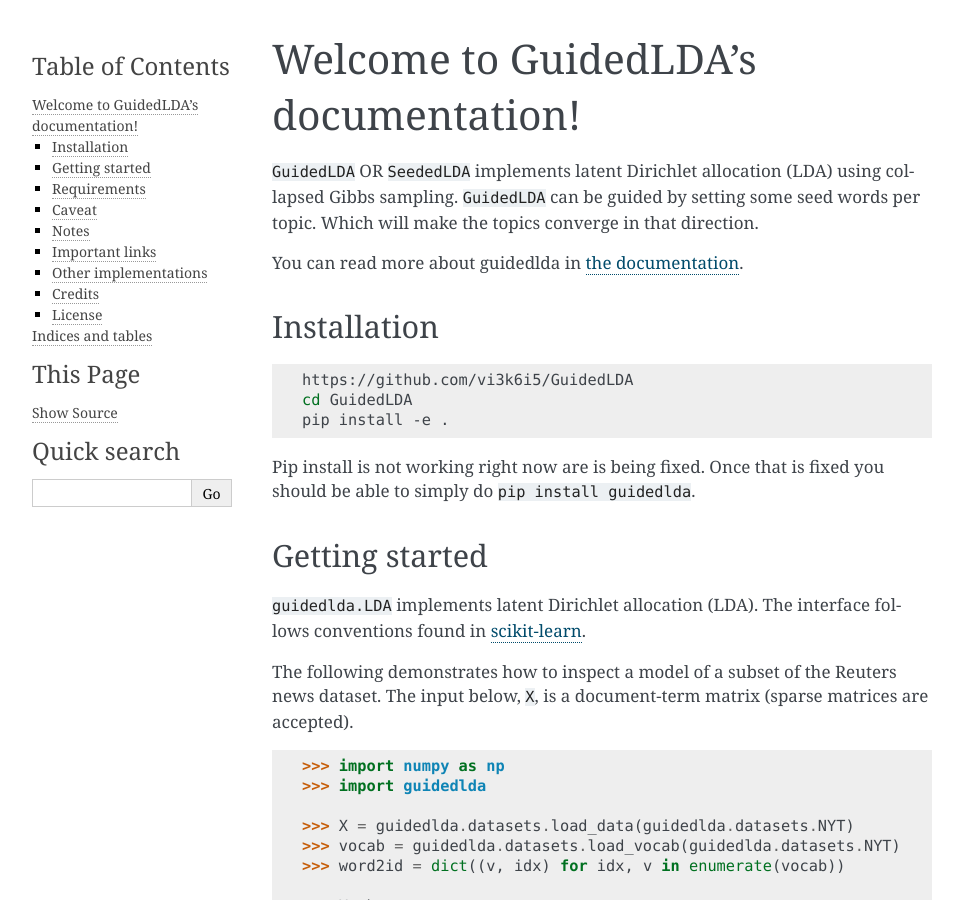
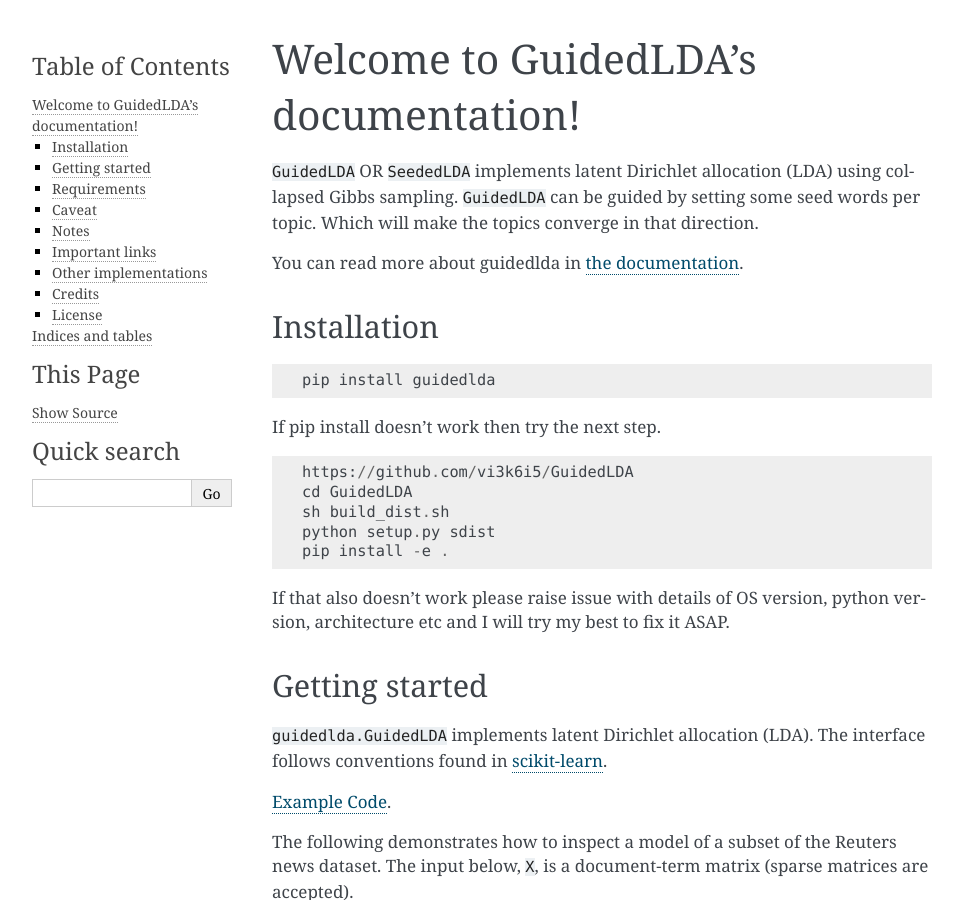
Before and after one commit to vi3k6i5/GuidedLDA, a Sphinx documentation site: the page built from docs/index.rst, in a window 1280 px wide and 900 px high. Shown: the whole window, without its empty margins (148-1111 px from the left). Built offline with Sphinx 7.4.7, drawn with Linux system fonts in a browser that asks for light colours; some of the changed text lies outside the part shown.

Commit message:
corrected documentation

```diff
--- a/docs/index.rst
+++ b/docs/index.rst
@@ -10,6 +10,7 @@
    :maxdepth: 2
    :caption: Contents:
 
+
 ``GuidedLDA`` OR ``SeededLDA`` implements latent Dirichlet allocation (LDA) using collapsed Gibbs sampling. ``GuidedLDA`` can be guided by setting some seed words per topic. Which will make the topics converge in that direction.
 
 You can read more about guidedlda in `the documentation <https://guidedlda.readthedocs.io>`_.
@@ -17,21 +18,30 @@
 Installation
 ------------
 
-.. code-block:: bash
+::
+
+    pip install guidedlda
+
+If pip install doesn't work then try the next step.
+
+::
 
     https://github.com/vi3k6i5/GuidedLDA
     cd GuidedLDA
+    sh build_dist.sh
+    python setup.py sdist
     pip install -e .
 
-
-
-Pip install is not working right now are is being fixed. Once that is fixed you should be able to simply do ``pip install guidedlda``.
+If that also doesn't work please raise issue with details of OS version, python version, architecture etc and I will try my best to fix it ASAP.
 
 Getting started
 ---------------
 
-``guidedlda.LDA`` implements latent Dirichlet allocation (LDA). The interface follows
+``guidedlda.GuidedLDA`` implements latent Dirichlet allocation (LDA). The interface follows
 conventions found in scikit-learn_.
+
+`Example Code <https://github.com/vi3k6i5/GuidedLDA/blob/master/examples/example_seeded_lda.py>`_.
+
 
 The following demonstrates how to inspect a model of a subset of the Reuters
 news dataset. The input below, ``X``, is a document-term matrix (sparse matrices
@@ -190,9 +200,9 @@
 
 Credits
 -------
-I would like to thank Creators of LDA project: https://github.com/lda-project/lda.
-I used the code from that LDA project as base to implement GuidedLDA on top of it.
-Special thanks to : https://twitter.com/ariddell, https://twitter.com/tdhopper :)
+I would like to thank creators of `LDA project <https://github.com/lda-project/lda>`_. I used the code from that LDA project as base to implement GuidedLDA on top of it.
+
+Thanks to : `Allen Riddell <https://twitter.com/ariddell>`_ and `Tim Hopper <https://twitter.com/tdhopper>`_. :)
 
 License
 -------
```
Also changed, not shown: README.rst (+17 -8 lines).
